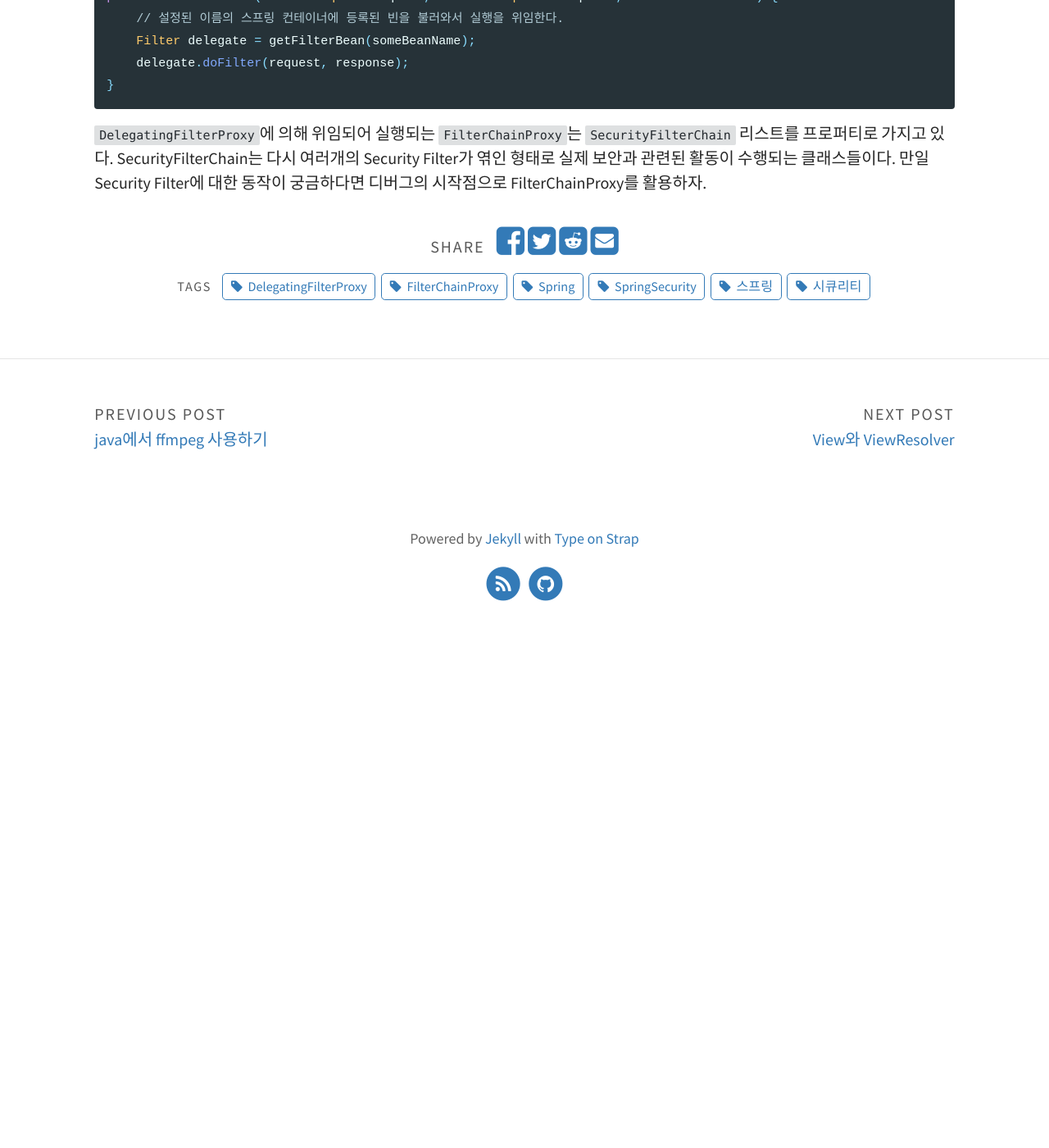
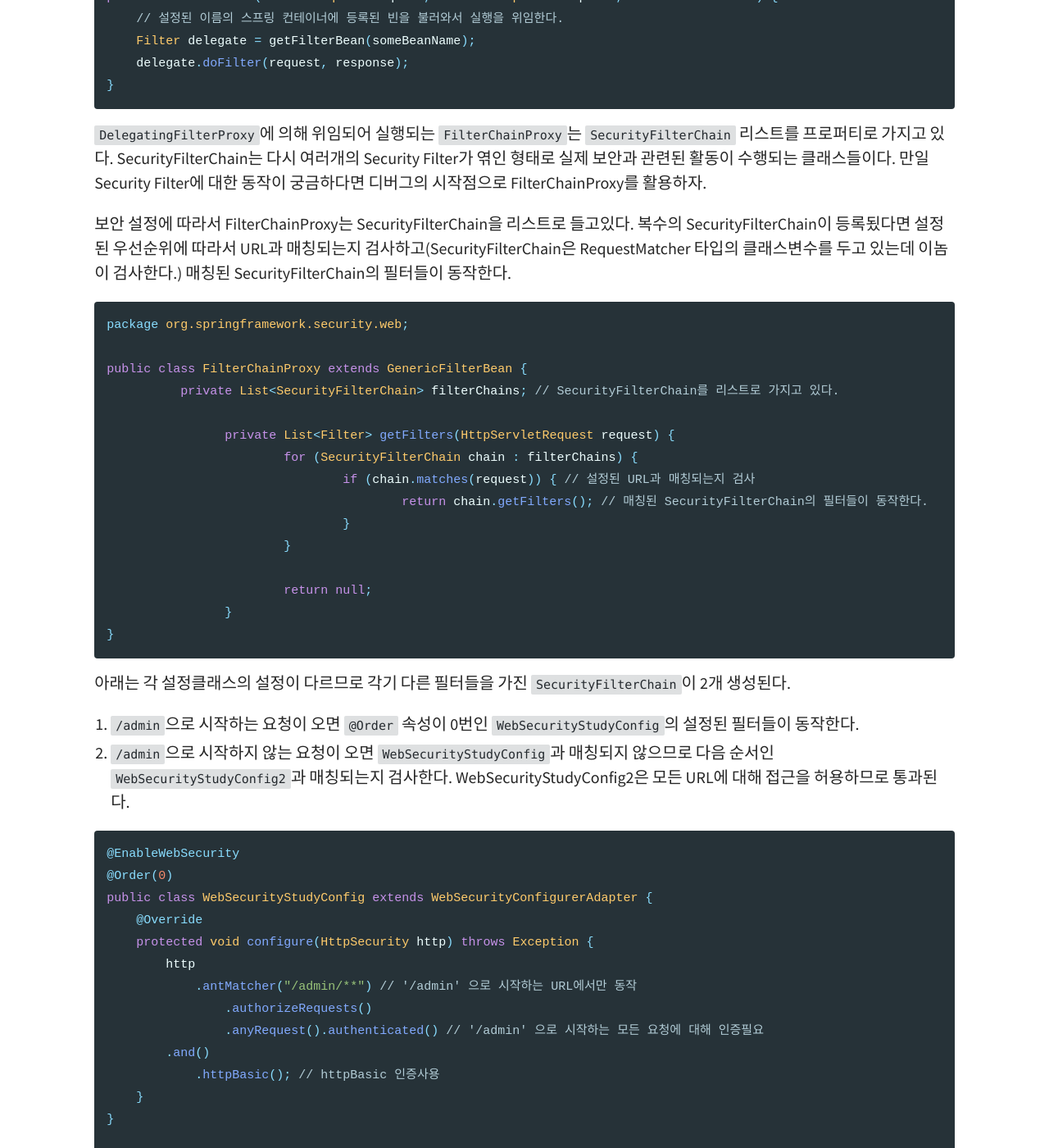
Before and after one commit to swampwar/swampwar.github.io, a Jekyll site: the page built from _posts/2020/2020-07-02-DelegatingFilerProxy, FilterChainProxy.md, in a window 1280 px wide and 1400 px high, scrolled down 1477 px. Shown: the whole window at 82% size. Built offline with Jekyll 4.4.1, drawn with Linux system fonts in a browser that asks for light colours; before the commit the page ends 2252 px from its top, so only the background shows below that; some of the changed text lies outside the part shown.

Commit message:
FilterChainProxy 내용추가

````diff
--- a/_posts/2020/2020-07-02-DelegatingFilerProxy, FilterChainProxy.md
+++ b/_posts/2020/2020-07-02-DelegatingFilerProxy, FilterChainProxy.md
@@ -29,3 +29,57 @@ public void doFilter(ServletRequest request, ServletResponse response, FilterCha
 ```
 
 `DelegatingFilterProxy`에 의해 위임되어 실행되는 `FilterChainProxy`는 `SecurityFilterChain` 리스트를 프로퍼티로 가지고 있다. SecurityFilterChain는 다시 여러개의 Security Filter가 엮인 형태로 실제 보안과 관련된 활동이 수행되는 클래스들이다. 만일 Security Filter에 대한 동작이 궁금하다면 디버그의 시작점으로 FilterChainProxy를 활용하자.
+
+보안 설정에 따라서 FilterChainProxy는 SecurityFilterChain을 리스트로 들고있다. 복수의 SecurityFilterChain이 등록됬다면 설정된 우선순위에 따라서 URL과 매칭되는지 검사하고(SecurityFilterChain은 RequestMatcher 타입의 클래스변수를 두고 있는데 이놈이 검사한다.) 매칭된 SecurityFilterChain의 필터들이 동작한다.
+
+```java
+package org.springframework.security.web;
+
+public class FilterChainProxy extends GenericFilterBean {
+	  private List<SecurityFilterChain> filterChains; // SecurityFilterChain를 리스트로 가지고 있다.
+
+		private List<Filter> getFilters(HttpServletRequest request) {
+			for (SecurityFilterChain chain : filterChains) {
+				if (chain.matches(request)) { // 설정된 URL과 매칭되는지 검사
+					return chain.getFilters(); // 매칭된 SecurityFilterChain의 필터들이 동작한다.
+				}
+			}
+
+			return null;
+		}
+}
+```
+
+아래는 각 설정클래스의 설정이 다르므로 각기 다른 필터들을 가진 `SecurityFilterChain`이 2개 생성된다.
+
+1. `/admin`으로 시작하는 요청이 오면 `@Order` 속성이 0번인 `WebSecurityStudyConfig`의 설정된 필터들이 동작한다.
+2. `/admin`으로 시작하지 않는 요청이 오면 `WebSecurityStudyConfig`과 매칭되지 않으므로 다음 순서인 `WebSecurityStudyConfig2`과 매칭되는지 검사한다. WebSecurityStudyConfig2은 모든 URL에 대해 접근을 허용하므로 통과된다.
+
+```java
+@EnableWebSecurity
+@Order(0)
+public class WebSecurityStudyConfig extends WebSecurityConfigurerAdapter {
+    @Override
+    protected void configure(HttpSecurity http) throws Exception {
+        http
+            .antMatcher("/admin/**") // '/admin' 으로 시작하는 URL에서만 동작
+                .authorizeRequests()
+                .anyRequest().authenticated() // '/admin' 으로 시작하는 모든 요청에 대해 인증필요
+        .and()
+            .httpBasic(); // httpBasic 인증사용
+    }
+}
+
+@Configuration
+@Order(1)
+class WebSecurityStudyConfig2 extends WebSecurityConfigurerAdapter {
+    @Override
+    protected void configure(HttpSecurity http) throws Exception {
+        http
+            .authorizeRequests() // 모든 URL에서 동작
+                .anyRequest().permitAll() // 모든 URL에서 접근허용
+        .and()
+            .formLogin(); // formLogin 인증사용
+    }
+}
+```
````
